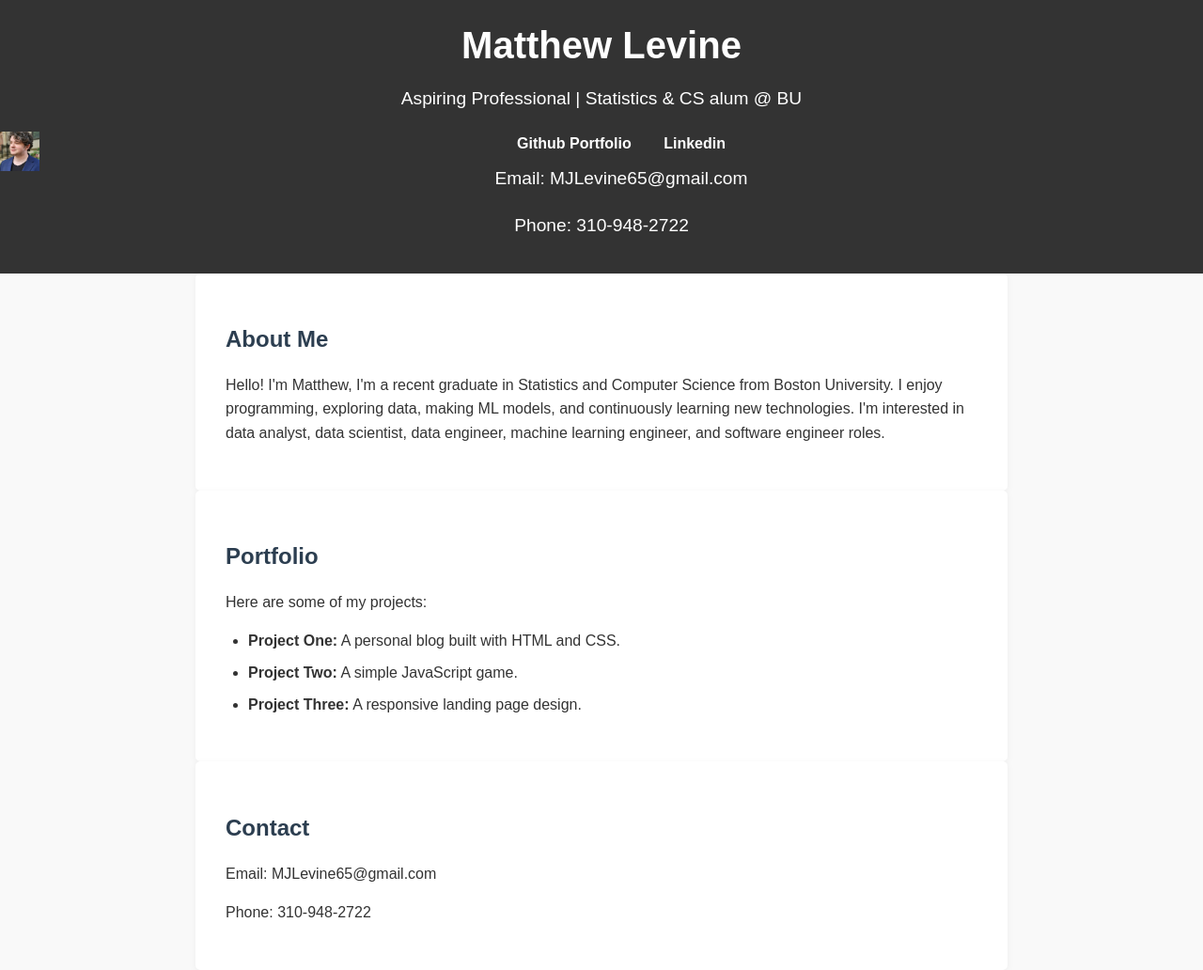
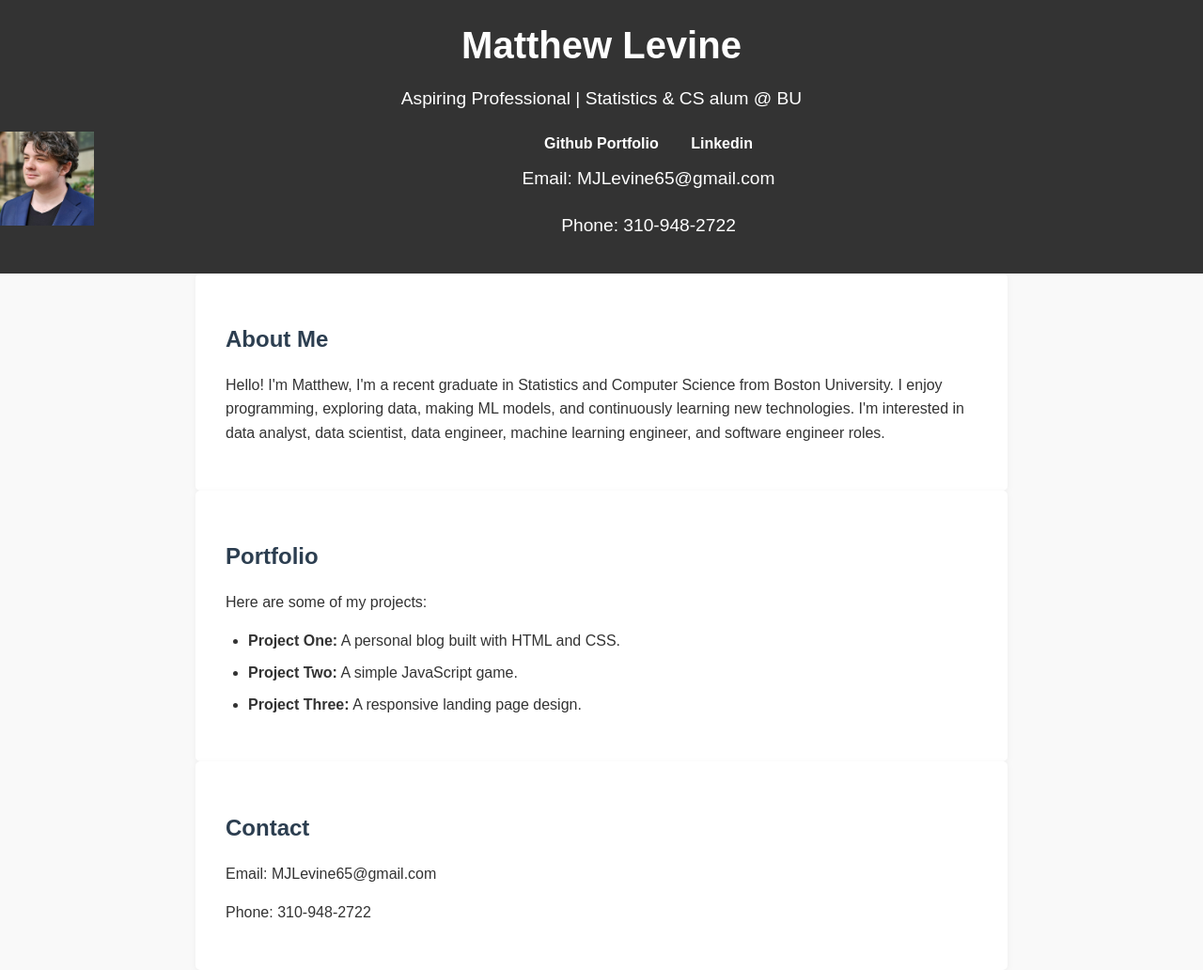
Before and after one commit to MJLevine65/mjlevine65.github.io, a plain HTML site: page index.html in a window 1280 px wide. Shown: the whole page at 94% size. Drawn offline with Linux system fonts and the light colour scheme.

Commit message:
Update index.html

```diff
--- a/index.html
+++ b/index.html
@@ -41,7 +41,7 @@
     <h1>Matthew Levine</h1>
     <p>Aspiring Professional | Statistics & CS alum @ BU</p>
     <nav>
-      <img src="images/profile.jpg" alt = "profile image" style="float:left;width:42px;height:42px;">
+      <img src="images/profile.jpg" alt = "profile image" style="float:left;width:100px;height:100px;">
       <a href="https://github.com/MJLevine65">Github Portfolio</a>
       <a href="https://www.linkedin.com/in/matthew-levine-922379235" target="_blank">Linkedin</a>
       <p>Email: MJLevine65@gmail.com</p>
```
